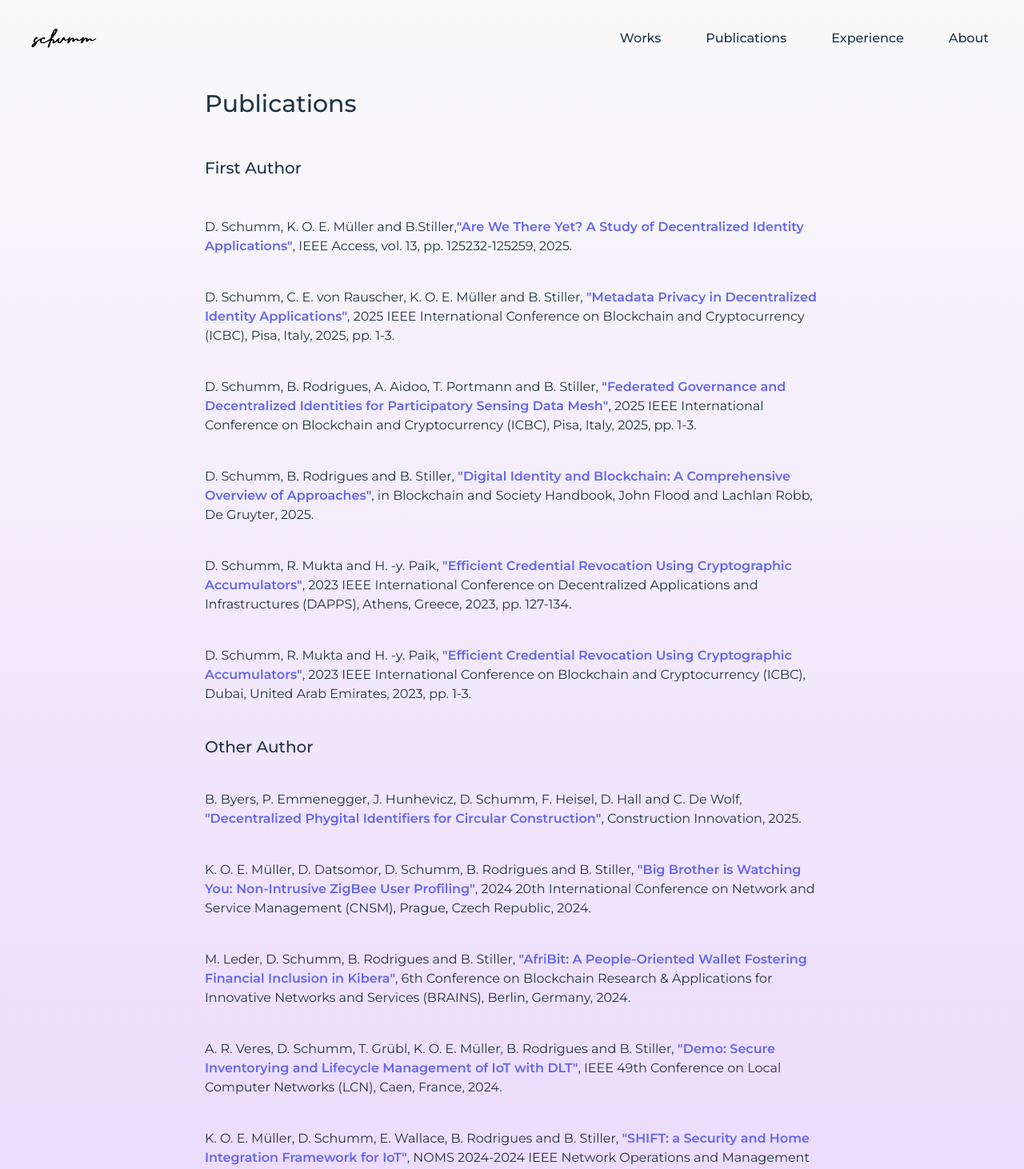
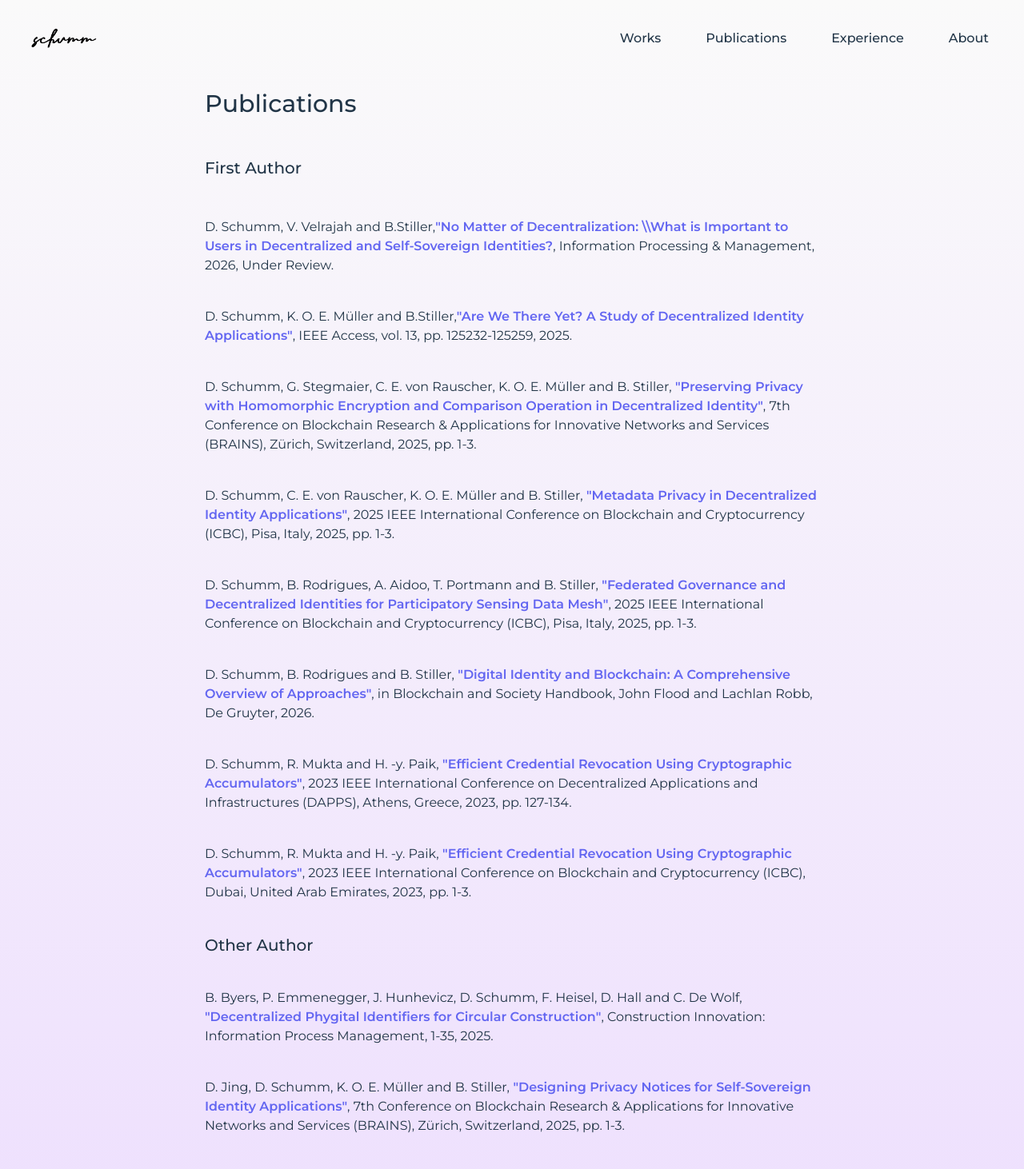
Before and after one commit to schummd/schummd.github.io, a React (Vite) app: page /#/publications in a window 1280 px wide. Shown: the top 1462 px of the page at 80% size. Built offline with nearby package versions, Linux system fonts and the light colour scheme.

Commit message:
Updated publications

```diff
--- a/src/pages/Publications.jsx
+++ b/src/pages/Publications.jsx
@@ -7,9 +7,20 @@ export default function Publications() {
         <ul className="font-montserrat space-y-10 list-none list-inside">
           <h2 className="font-montserrat font-medium text-xl mb-12">First Author</h2>
           <li>
+            D. Schumm, V. Velrajah and B.Stiller,
+            <a href="" className="font-semibold text-indigo-500" target="_blank">"No Matter of Decentralization: \\What is Important to Users in Decentralized and Self-Sovereign Identities?</a>,
+            Information Processing & Management, 2026, Under Review.
+          </li>
+          <li>
             D. Schumm, K. O. E. Müller and B.Stiller,
             <a href="https://ieeexplore.ieee.org/document/11078258" className="font-semibold text-indigo-500" target="_blank">"Are We There Yet? A Study of Decentralized Identity Applications"</a>,
             IEEE Access, vol. 13, pp. 125232-125259, 2025.
+          </li>
+          <li>
+            D. Schumm, G. Stegmaier, C. E. von Rauscher, K.  O. E. Müller and B. Stiller,
+            <a href="" className="font-semibold text-indigo-500" target="_blank"> "Preserving Privacy with Homomorphic Encryption and Comparison Operation in Decentralized Identity"</a>,
+            7th Conference on Blockchain Research & Applications for Innovative Networks and Services (BRAINS),
+            Zürich, Switzerland, 2025, pp. 1-3.
           </li>
           <li>
             D. Schumm, C. E. von Rauscher, K.  O. E. Müller and B. Stiller,
@@ -27,7 +38,7 @@ export default function Publications() {
             D. Schumm, B. Rodrigues and B. Stiller,
             <a href="#" className="font-semibold text-indigo-500" target="_blank"> "Digital Identity and Blockchain: A Comprehensive Overview of Approaches"</a>,
             in Blockchain and Society Handbook, John Flood and Lachlan Robb,
-            De Gruyter, 2025.
+            De Gruyter, 2026.
           </li>
           <li>
             D. Schumm, R. Mukta and H. -y. Paik,
@@ -45,8 +56,14 @@ export default function Publications() {
           <h2 className="font-montserrat font-medium text-xl mb-12">Other Author</h2>
           <li>
             B. Byers, P. Emmenegger, J. Hunhevicz, D. Schumm, F. Heisel, D. Hall and C. De Wolf,
-            <a href="https://papers.ssrn.com/sol3/papers.cfm?abstract_id=4946912" className="font-semibold text-indigo-500 cursor-pointer" target="_blank"> "Decentralized Phygital Identifiers for Circular Construction"</a>,
-            Construction Innovation, 2025.
+            <a href="https://doi.org/10.1108/CI-02-2025-0074" className="font-semibold text-indigo-500 cursor-pointer" target="_blank"> "Decentralized Phygital Identifiers for Circular Construction"</a>,
+            Construction Innovation: Information Process Management, 1-35, 2025.
+          </li>
+          <li>
+            D. Jing, D. Schumm, K.  O. E. Müller and B. Stiller,
+            <a href="" className="font-semibold text-indigo-500" target="_blank"> "Designing Privacy Notices for Self-Sovereign Identity Applications"</a>,
+            7th Conference on Blockchain Research & Applications for Innovative Networks and Services (BRAINS),
+            Zürich, Switzerland, 2025, pp. 1-3.
           </li>
           <li>
             K. O. E. Müller, D. Datsomor, D. Schumm, B. Rodrigues and B. Stiller,
```
